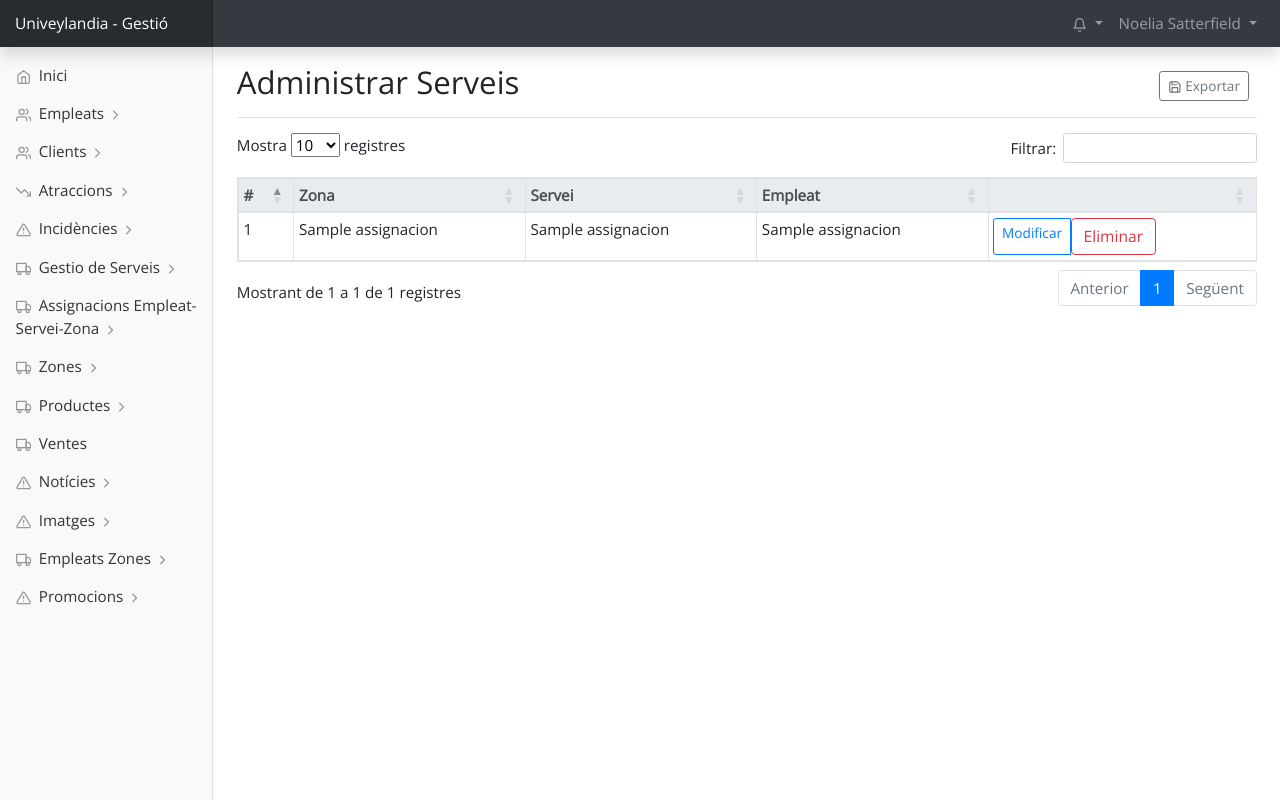
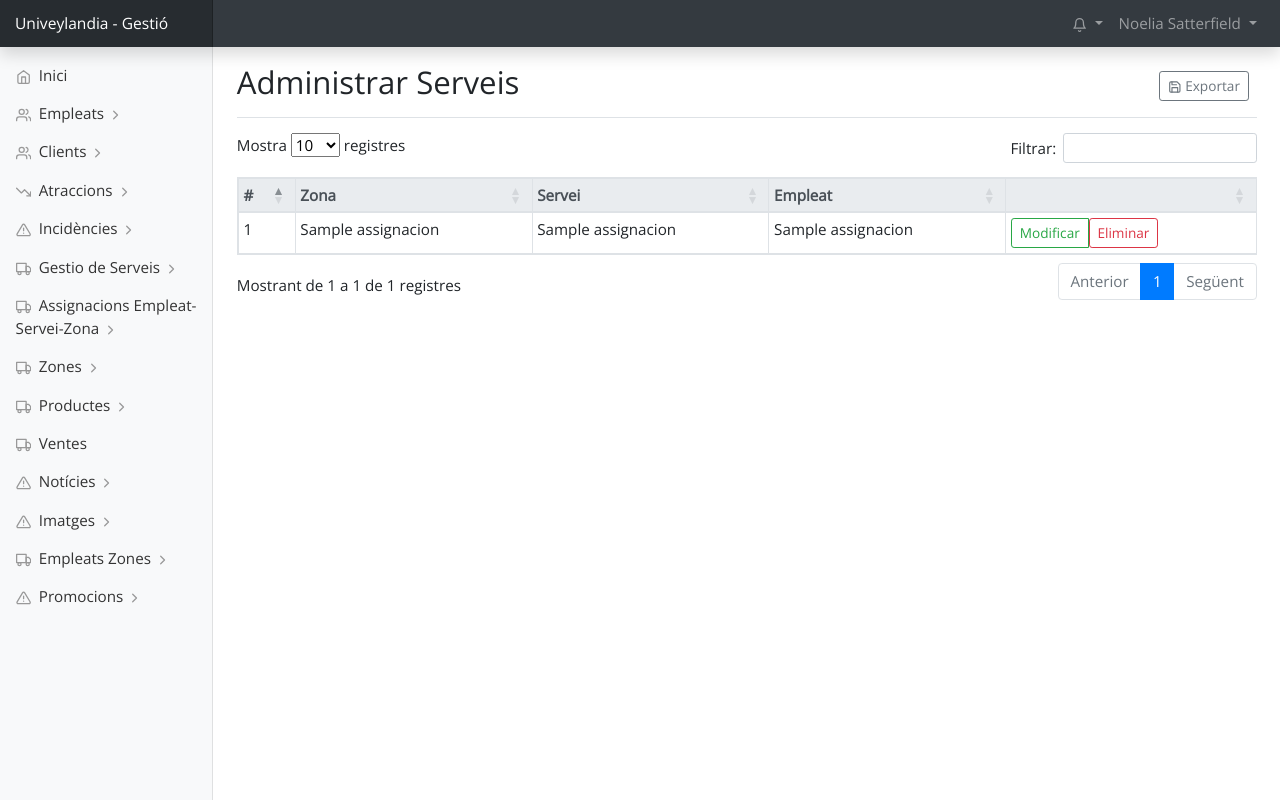
Before and after one commit to Yitanz/Sprint5_Grup1, a Laravel app: template resources/views/gestio/serveis/index.blade.php in a window 1280 px wide. Run offline with Laravel 8, Linux system fonts and the light colour scheme; a user stored in the database is signed in; data comes from the database, SQL or seed files in the repository; tables that the repository leaves empty hold one stand-in row (values such as "Sample post"); the template is opened without the code that fills it: most values are stand-ins (such as "Sample title", 1, 10 or a date in 2020); data that the repository does not hold is empty; some libraries are stand-ins or nearby versions.

Commit message:
canvi botons data table a sm

```diff
--- a/resources/views/gestio/AssignEmpZona/index.blade.php
+++ b/resources/views/gestio/AssignEmpZona/index.blade.php
@@ -57,12 +57,12 @@
                     <td>{{ $assignacio->data_fi }}</td>
                     <td>
                         <div class="btn-group btn-group-sm" role="group" aria-label="Accions">
-                            <a class="btn btn-outline-primary"
+                            <a class="btn btn-outline-success btn-sm"
                                 href="{{ route('AssignEmpZona.edit', $assignacio->id) }}">Modificar</a>
                             <form action="{{ route('AssignEmpZona.destroy', $assignacio->id)}}" method="post">
                                 @csrf
                                 @method('DELETE')
-                                <button id="confirm_delete" class="btn btn-outline-danger" type="submit"
+                                <button id="confirm_delete" class="btn btn-outline-danger btn-sm" type="submit"
                                     value="Eliminar">Eliminar</button>
                             </form>
                         </div>
--- a/resources/views/gestio/GestioServeis/index.blade.php
+++ b/resources/views/gestio/GestioServeis/index.blade.php
@@ -50,12 +50,12 @@
                 <td>{{ $servei->nom }}</td>
                 <td>
                     <div class="btn-group btn-group-sm" role="group" aria-label="Accions">
-                        <a class="btn btn-outline-primary"
+                        <a class="btn btn-outline-success btn-sm"
                             href="{{ route('GestioServeis.edit', $servei->id) }}">Modificar</a>
                         <form action="{{ route('GestioServeis.destroy', $servei->id)}}" method="post">
                             @csrf
                             @method('DELETE')
-                            <button id="confirm_delete" class="btn btn-outline-danger" type="submit"
+                            <button id="confirm_delete" class="btn btn-outline-danger btn-sm" type="submit"
                                 value="Eliminar">Eliminar</button>
                         </form>
                     </div>
--- a/resources/views/gestio/ServeisDesactivats/index.blade.php
+++ b/resources/views/gestio/ServeisDesactivats/index.blade.php
@@ -52,12 +52,12 @@
                 <td>{{ $servei_zona->nom_empleat }}</td>
                 <td>
                     <div class="btn-group btn-group-sm" role="group" aria-label="Accions">
-                        <a class="btn btn-outline-primary"
+                        <a class="btn btn-outline-success btn-sm"
                             href="{{ route('serveis.edit', $servei_zona->id) }}">Modificar</a>
                         <form action="{{ route('serveis.destroy', $servei_zona->id)}}" method="post">
                             @csrf
                             @method('DELETE')
-                            <button id="confirm_delete" class="btn btn-outline-danger" type="submit"
+                            <button id="confirm_delete" class="btn btn-outline-danger btn-sm" type="submit"
                                 value="Eliminar">Eliminar</button>
                         </form>
                     </div>
--- a/resources/views/gestio/serveis/index.blade.php
+++ b/resources/views/gestio/serveis/index.blade.php
@@ -52,12 +52,12 @@
                 <td>{{ $servei_zona->nom_empleat }}</td>
                 <td>
                     <div class="btn-group btn-group-sm" role="group" aria-label="Accions">
-                        <a class="btn btn-outline-primary"
+                        <a class="btn btn-outline-success btn-sm"
                             href="{{ route('serveis.edit', $servei_zona->id) }}">Modificar</a>
                         <form action="{{ route('serveis.destroy', $servei_zona->id)}}" method="post">
                             @csrf
                             @method('DELETE')
-                            <button id="confirm_delete" class="btn btn-outline-danger" type="submit"
+                            <button id="confirm_delete" class="btn btn-outline-danger btn-sm" type="submit"
                                 value="Eliminar">Eliminar</button>
                         </form>
                     </div>
```
